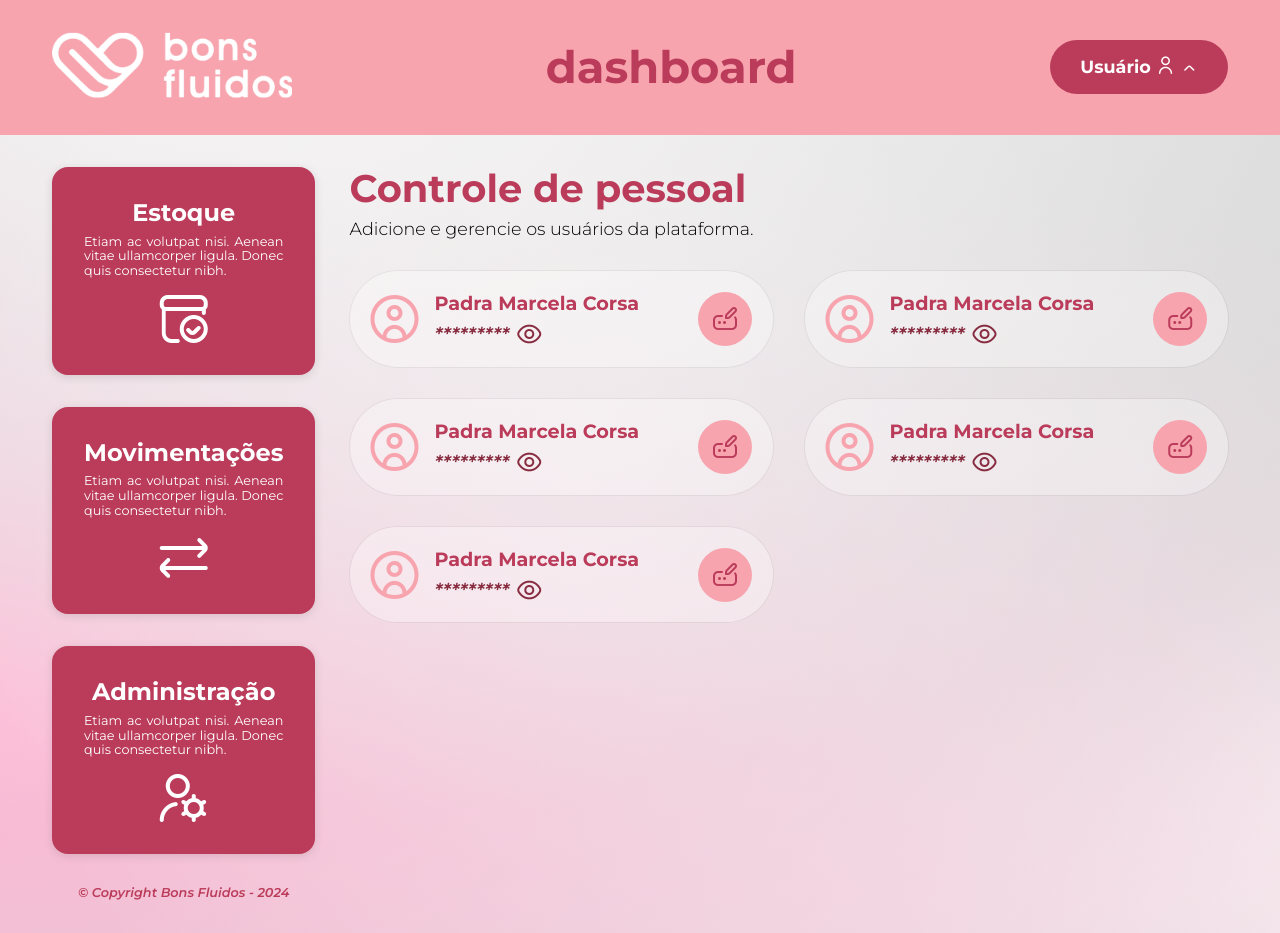
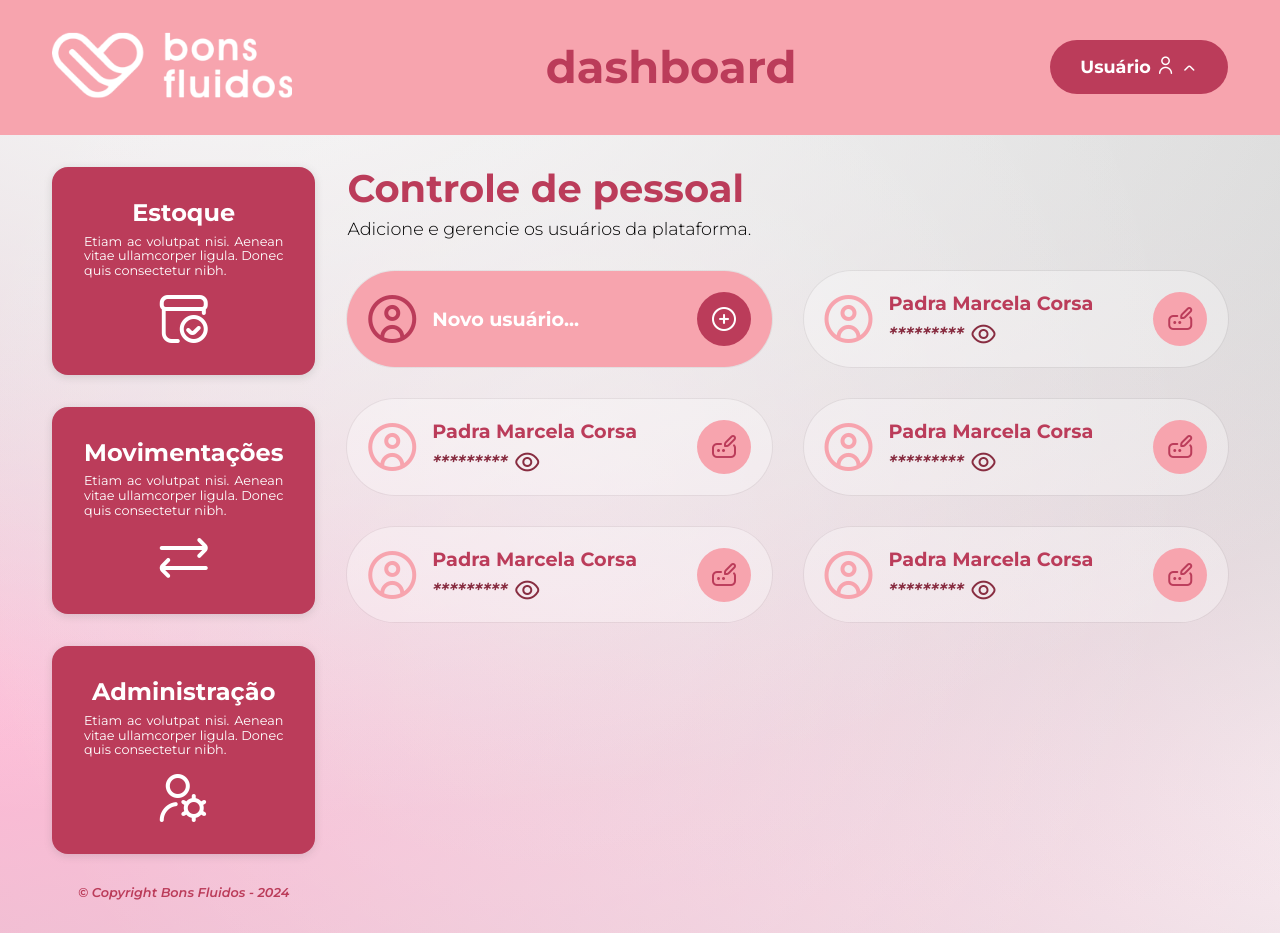
Before and after one commit to Serg-Ale/AS65A-Grupo-4-FrontEnd, a React (Vite) app: page /dashboard in a window 1280 px wide. Both pictures are taken after a click on the button 183 px from the left and 750 px from the top of the page. Built offline with nearby package versions, Linux system fonts and the light colour scheme.

Commit message:
create: nem user button added for admins

```diff
--- a/src/components/Administration.jsx
+++ b/src/components/Administration.jsx
@@ -1,23 +1,35 @@
-import AdministrationItem from './AdministrationItem.jsx';
+import AdministrationItem from "./AdministrationItem.jsx";
 
 const Administration = () => {
   return (
-
-
-
     <div id="administration" className="main-container">
       <div className="title">
         <h2>Controle de pessoal</h2>
         <p>Adicione e gerencie os usuários da plataforma.</p>
       </div>
       <div className="user-list">
+        <div className="item create">
+          <div className="start">
+            <div className="icon">
+              <i className="fi fi-rr-circle-user"></i>
+            </div>
+            <div className="info">
+              <h3>Novo usuário...</h3>
+            </div>
+          </div>
+          <div className="end">
+            <button>
+              <i className="fi fi-rr-add"></i>
+            </button>
+          </div>
+        </div>
         <AdministrationItem />
         <AdministrationItem />
         <AdministrationItem />
         <AdministrationItem />
         <AdministrationItem />
       </div>
-    </div >
+    </div>
   );
 };
 
--- a/src/scss/pages/Dashboard.scss
+++ b/src/scss/pages/Dashboard.scss
@@ -143,6 +143,7 @@ main.dashboard {
     .content {
       display: flex;
       justify-content: space-between;
+      gap: 2rem;
       height: fit-content;
 
       aside {
@@ -152,6 +153,7 @@ main.dashboard {
         z-index: 2;
         width: 24%;
         padding: 2rem;
+        padding-right: 0;
         border-radius: 1rem;
         color: var(--white);
 
@@ -239,6 +241,7 @@ main.dashboard {
         height: 100%;
         width: 100%;
         padding: 2rem;
+        padding-left: 0;
 
         .title {
           width: 100%;
@@ -493,6 +496,39 @@ main.dashboard {
                 }
               }
             }
+
+            &.create {
+              background-color: var(--secondary);
+
+              .start {
+                .icon {
+                  i {
+                    color: var(--primary);
+                  }
+                }
+                .info {
+                  h3 {
+                    color: var(--white);
+                  }
+                }
+              }
+              .end {
+                button {
+                  background-color: var(--primary);
+
+                  i {
+                    color: var(--white);
+                  }
+
+                  &:hover {
+                    background-color: var(--white);
+                    i {
+                      color: var(--primary);
+                    }
+                  }
+                }
+              }
+            }
           }
         }
 
```
